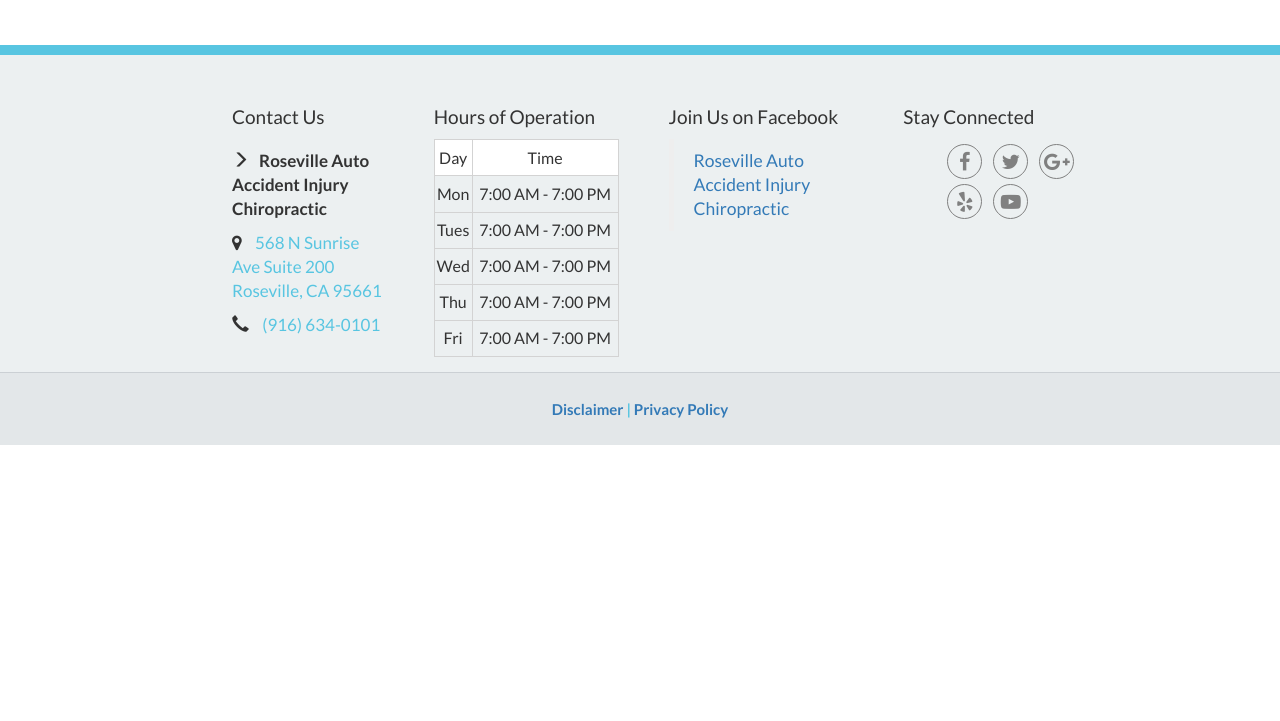
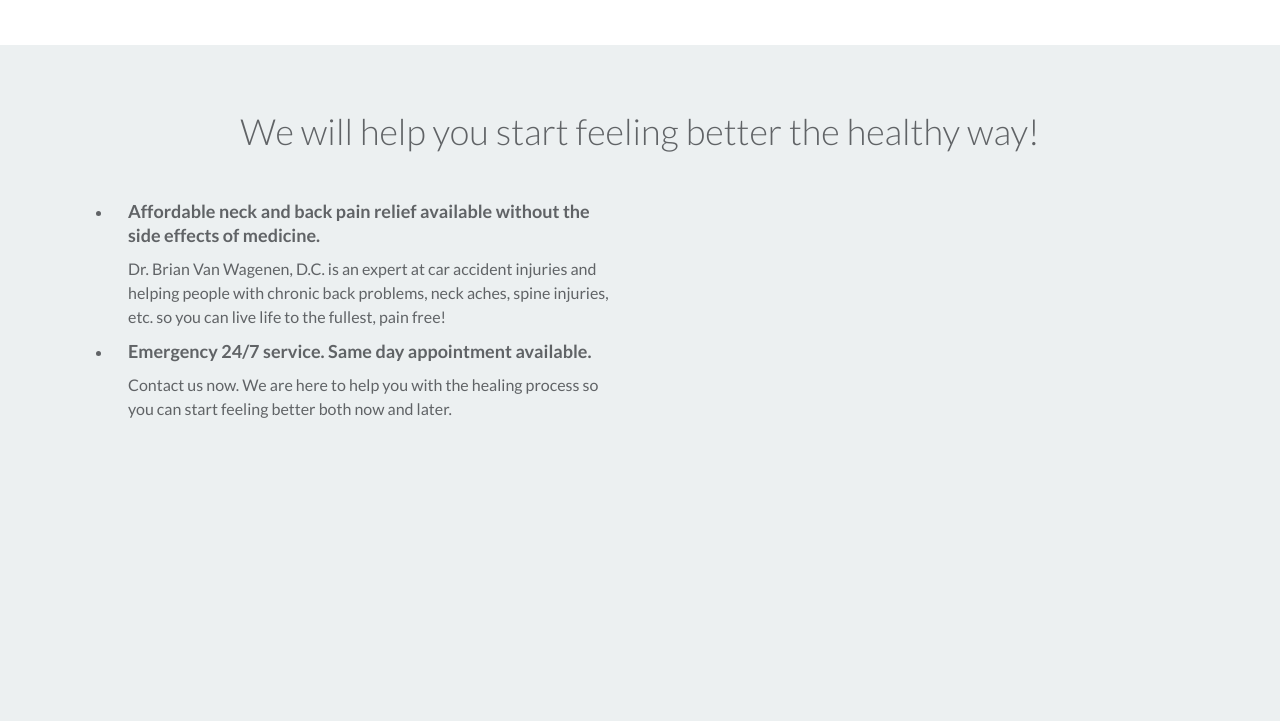
Before and after one commit to jvanwag/rosevilleAutoAccident, a plain HTML site: page index.html in a window 1280 px wide. Shown: the part 2259-2980 px from the top of the page. Before the commit the page ends 2704 px from the top, so only its background shows below. Drawn offline with nearby package versions, Linux system fonts and the light colour scheme; some packages are replaced by stand-ins of ours.

Commit message:
finished links and working on list in middle of home page

```diff
--- a/css/styles.css
+++ b/css/styles.css
@@ -392,6 +392,20 @@ p {
   border-color: lightgrey;
   padding-bottom: 20px;
 }
+.homeMidSect {
+  background-color:#ecf0f1;
+  width:100%;
+  height:100vh;
+  text-align: center;
+  padding: 10px;
+
+}
+.checkLi {
+  color: #606366;
+  display:list-item;
+  list-style-type: disc;
+
+}
 /*.pageLink:visited {
   color:black;
 }*/
--- a/views/homeTemp.html
+++ b/views/homeTemp.html
@@ -55,7 +55,7 @@ The good news is that by preforming precise, detailed chiropractic adjustments b
       We're Here to Help You Get Better
     </p>
   </br>
-<button type="button" class="btn btn-primary btn-lg">Schedule Now</button>
+<button type="button" class="btn btn-primary btn-lg" ui-sref="appointment">Schedule Now</button>
   </div>
   <div  style="text-align:center;">
     <h3>Pain Care</h1>
@@ -63,7 +63,7 @@ The good news is that by preforming precise, detailed chiropractic adjustments b
       It's Time to Get Healthy
     </p>
   </br>
-<button type="button" class="btn btn-success btn-lg">Read More</button>
+<button type="button" class="btn btn-success btn-lg" ui-sref="conditions">Read More</button>
   </div>
   <div  style="text-align:center;">
     <h3>Team</h1>
@@ -71,7 +71,7 @@ The good news is that by preforming precise, detailed chiropractic adjustments b
       Meet Our Staff
     </p>
   </br>
-<button type="button" class="btn btn-info btn-lg">Read More</button>
+<button type="button" class="btn btn-info btn-lg" ui-sref="aboutUs">Read More</button>
   </div>
   <div  style="text-align:center;">
     <h3>Consultation</h1>
@@ -84,6 +84,34 @@ The good news is that by preforming precise, detailed chiropractic adjustments b
 </div>
 </br>
 </br>
-<div>
+<div class='homeMidSect'>
+  <p style="font-family:'Lato'; font-size:2.25em; margin-top: 8vh; margin-bottom: 4vh; font-weight:300;">We will help you start feeling better the healthy way!</p>
+</br>
+  <div style="width:50%;">
 
+    <ul style="width:90%; text-align:left; float:right;">
+      <li class="checkLi">
+        <!-- <h3 style="color: #606366;" class="glyphicon glyphicon-ok-circle"></h3> -->
+      <p style="font-weight:bold;">
+      Affordable neck and back pain relief available without the side effects of medicine.</p>
+      <p style="font-size:16px">
+        Dr. Brian Van Wagenen, D.C. is an expert at car accident injuries and helping people with chronic back problems, neck aches, spine injuries, etc. so you can live life to the fullest, pain free!
+      </p>
+    </li>
+    <li class="checkLi">
+              <!-- <h3 style="color: #606366;" class="glyphicon glyphicon-ok-circle"></h3> -->
+    <p style="font-weight:bold;">Emergency 24/7 service. Same day appointment available.
+</p>
+    <p style="font-size:16px">
+Contact us now. We are here to help you with the healing process so you can start feeling better both now and later.
+       </p>
+      </li>
+     </ul>
+    </div>
+
+
+  <div>
+
+  </div>
+ </div>
 </div>
```
Also changed, not shown: 1 other file.
